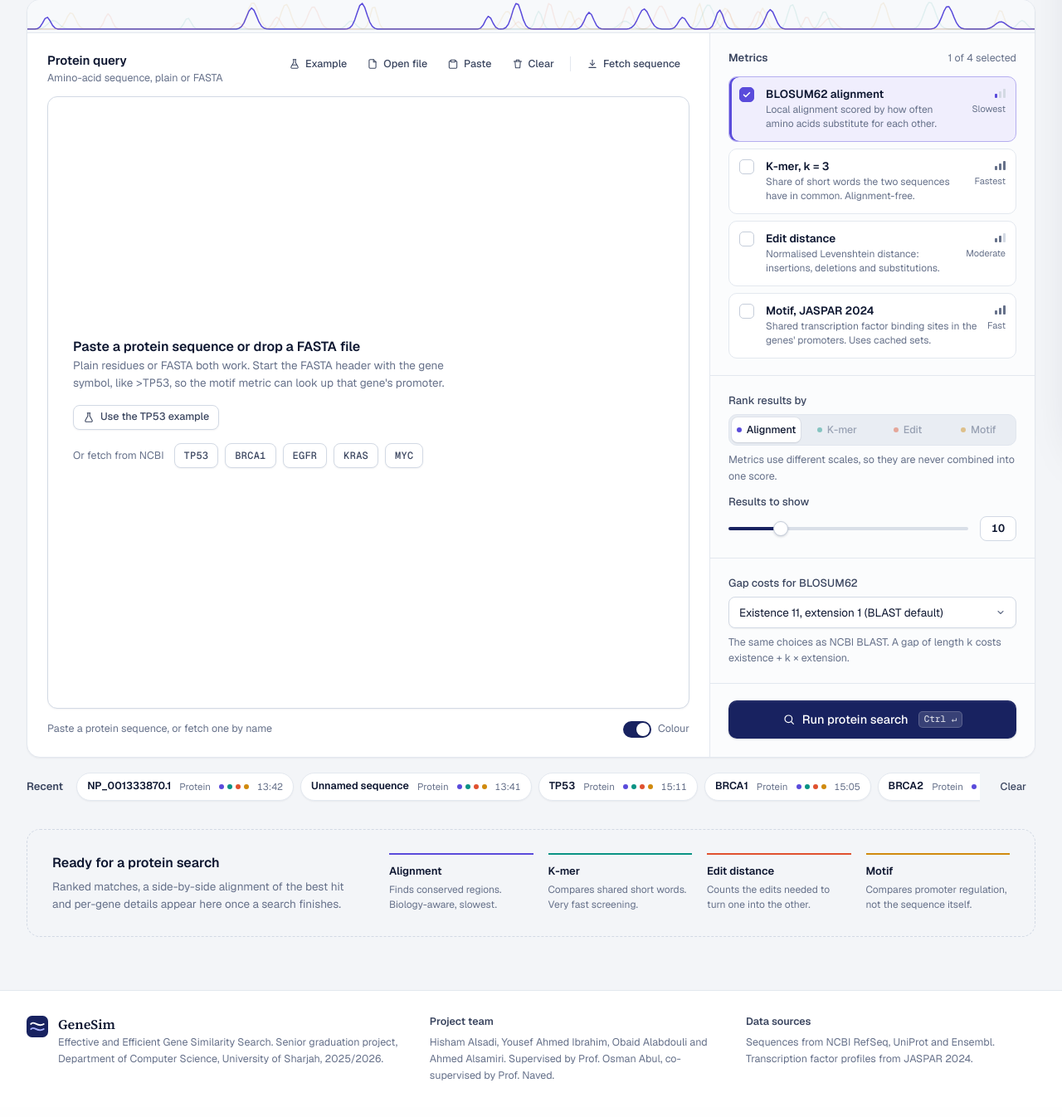
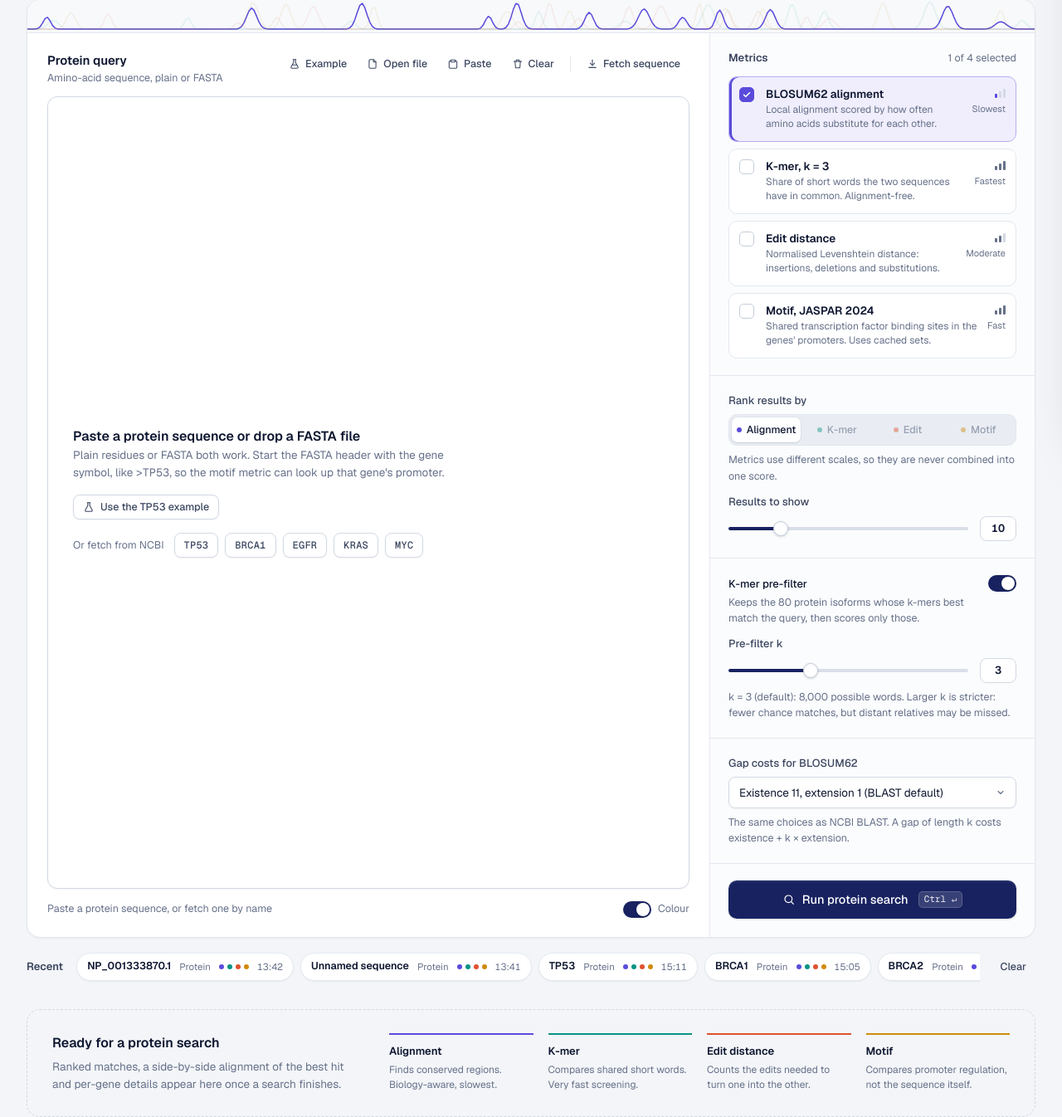
Before and after one commit to Hisham24006/gene-similarity-graduation-project, a Flask app: page /search in a window 1280 px wide. Shown: the part 271-1617 px from the top of the page at 83% size. Before the commit the page ends 1573 px from the top, so only its background shows below. Run offline with Flask 3, Linux system fonts and the light colour scheme.

Commit message:
Let users toggle the k-mer pre-filter and choose its k
The Search page gets a pre-filter switch and a k slider, kept separately
for the Protein (k 2-5, default 3) and Nucleotide (k 4-8, default 8) tabs.
With the filter off, every sequence in the database is scored.

/api/search accepts `prefilter` and `filter_k`, rejects k outside the
allowed range, and reports the filter settings and the number of
sequences scored. Protein queries shorter than k now skip the filter
instead of returning no candidates.

```diff
--- a/similarity/kmer_index.py
+++ b/similarity/kmer_index.py
@@ -127,6 +127,10 @@ def get_candidate_sequences(query_sequence, all_sequences, k=3, top_n=20, index=
     by Jaccard similarity (see find_candidates).
     """
     if index is None:
+        if not get_kmers(query_sequence, k):
+            # Query shorter than k: it has no k-mers, so the filter cannot
+            # rank. Score everything, as get_dna_candidates does.
+            return list(all_sequences)
         index, sizes, sequence_lookup = get_search_index(all_sequences, k)
         candidates = find_candidates(query_sequence, index, k, top_n, sizes)
         return [
--- a/webapp/app.py
+++ b/webapp/app.py
@@ -31,7 +31,10 @@ from config import (
     KMER_K,
     KMER_K_DNA,
     PROTEIN_CANDIDATES,
+    PROTEIN_FILTER_K,
+    PROTEIN_FILTER_K_RANGE,
     DNA_FILTER_K,
+    DNA_FILTER_K_RANGE,
     DNA_CANDIDATES,
     VALID_AA,
     VALID_DNA,
@@ -98,7 +101,7 @@ def warm_up_index():
         protein_rows = db.get_all_sequences_with_isoform('protein')
         dna_rows = db.get_all_sequences_with_isoform('dna')
         db.close()
-        get_search_index(protein_rows, KMER_K)
+        get_search_index(protein_rows, PROTEIN_FILTER_K)
         get_dna_index(mrna_rows(dna_rows), DNA_FILTER_K)
         print("K-mer indexes ready.")
     except Exception as e:
@@ -201,7 +204,10 @@ def index():
         kmer_k=KMER_K,
         kmer_k_dna=KMER_K_DNA,
         protein_candidates=PROTEIN_CANDIDATES,
+        protein_filter_k=PROTEIN_FILTER_K,
+        protein_filter_k_range=PROTEIN_FILTER_K_RANGE,
         dna_filter_k=DNA_FILTER_K,
+        dna_filter_k_range=DNA_FILTER_K_RANGE,
         dna_candidates=DNA_CANDIDATES
     )
 
@@ -355,6 +361,12 @@ def api_search():
         return jsonify({'error': f'Unsupported gap costs {gap_cost[0]}/{gap_cost[1]}.'}), 400
     protein_aligner = get_protein_aligner(*gap_cost)
 
+    # K-mer pre-filter: on by default. Its k is checked once the sequence
+    # type is known, because the protein and nucleotide indexes allow
+    # different ranges.
+    use_prefilter = bool(data.get('prefilter', True))
+    filter_k_raw = data.get('filter_k')
+
     # ── Get query sequence ──
     if input_type == 'gene_name':
         gene_name = data.get('gene_name', '').upper().strip()
@@ -426,20 +438,37 @@ def api_search():
         return jsonify({'error': f'No {actual_mode} sequences found in database.'}), 400
 
     # Stage 1: a k-mer filter keeps the candidates most similar to the query
-    # (Jaccard of their k-mer sets); only these are scored in stage 2. Both
-    # indexes are built once and reused (see kmer_index.py).
+    # (Jaccard of their k-mer sets); only these are scored in stage 2. Each
+    # index is built once per k and reused (see kmer_index.py). With the
+    # filter off, every sequence is scored: exhaustive, but much slower.
     if actual_mode == 'protein':
+        default_k, (k_min, k_max) = PROTEIN_FILTER_K, PROTEIN_FILTER_K_RANGE
+    else:
+        default_k, (k_min, k_max) = DNA_FILTER_K, DNA_FILTER_K_RANGE
+    try:
+        filter_k = default_k if filter_k_raw in (None, '') else int(filter_k_raw)
+    except (TypeError, ValueError):
+        return jsonify({'error': 'The pre-filter k must be a whole number.'}), 400
+    if use_prefilter and not k_min <= filter_k <= k_max:
+        return jsonify({'error': (
+            f'The {"protein" if actual_mode == "protein" else "nucleotide"} '
+            f'pre-filter k must be between {k_min} and {k_max}.'
+        )}), 400
+
+    if not use_prefilter:
+        candidate_seqs = list(all_seqs)
+    elif actual_mode == 'protein':
         candidate_seqs = get_candidate_sequences(
             query_seq,
             all_seqs,
-            k=KMER_K,
+            k=filter_k,
             top_n=PROTEIN_CANDIDATES
         )
     else:
         candidate_seqs = get_dna_candidates(
             query_seq,
             all_seqs,
-            k=DNA_FILTER_K,
+            k=filter_k,
             top_n=DNA_CANDIDATES
         )
 
@@ -535,6 +564,11 @@ def api_search():
         'gap_costs':      list(gap_cost) if actual_mode == 'protein' else None,
         'kmer_k':         kmer_k,
         'total_compared': len(all_seqs),
+        'prefilter': {
+            'enabled': use_prefilter,
+            'k': filter_k if use_prefilter else None,
+            'scored': len(candidate_seqs),
+        },
         'include_genomic': include_genomic if actual_mode == 'dna' else None,
         'results':        results[:top_n],
         'alignment':      alignment_text,
--- a/webapp/templates/search.html
+++ b/webapp/templates/search.html
@@ -581,6 +581,29 @@ tbody tr:hover td.chev { color: var(--ink-2); }
         </div>
       </div>
 
+      <!-- K-mer pre-filter (both tabs; each tab keeps its own settings) -->
+      <div class="cfg-section" id="prefilter-options">
+        <label class="switch-row" for="prefilter-toggle">
+          <span>
+            <span class="t">K-mer pre-filter</span>
+            <span class="hint" id="prefilter-hint" style="display:block; margin-top:2px;">Keeps the {{ protein_candidates }} sequences whose k-mers best match the query, then scores only those.</span>
+          </span>
+          <span class="switch"><input type="checkbox" id="prefilter-toggle" checked><span></span></span>
+        </label>
+        <div class="field" id="prefilter-k-field">
+          <label class="field-label" for="prefilter-k">Pre-filter k</label>
+          <div class="slider-row">
+            <input type="range" class="range" id="prefilter-k" min="{{ protein_filter_k_range[0] }}" max="{{ protein_filter_k_range[1] }}" value="{{ protein_filter_k }}" step="1" aria-describedby="prefilter-k-hint">
+            <output class="slider-val" id="prefilter-k-val" for="prefilter-k">{{ protein_filter_k }}</output>
+          </div>
+          <span class="hint" id="prefilter-k-hint">Larger k is stricter: fewer chance matches, but distant relatives may be missed.</span>
+        </div>
+        <div id="prefilter-warning" class="notice notice-warn hidden">
+          <svg viewBox="0 0 24 24"><path d="M12 9v4"/><path d="M12 17h.01"/><path d="M10.3 3.9 1.8 18a2 2 0 0 0 1.7 3h17a2 2 0 0 0 1.7-3L13.7 3.9a2 2 0 0 0-3.4 0Z"/></svg>
+          <div id="prefilter-warning-text">Every sequence in the database will be scored. This finds matches the filter might drop, but alignment and edit distance can take many minutes.</div>
+        </div>
+      </div>
+
       <!-- Protein-only options -->
       <div class="cfg-section" id="protein-options">
         <div class="field">
@@ -767,7 +790,8 @@ tbody tr:hover td.chev { color: var(--ink-2); }
 const MODES = {
   protein: {
     name: 'Protein', alignLabel: 'BLOSUM62 alignment', alignShort: 'BLOSUM62', rankAlign: 'Alignment',
-    kmerK: {{ kmer_k }}, unit: 'aa', filterK: {{ kmer_k }}, candidates: {{ protein_candidates }},
+    kmerK: {{ kmer_k }}, unit: 'aa', filterK: {{ protein_filter_k }}, candidates: {{ protein_candidates }},
+    filterKMin: {{ protein_filter_k_range[0] }}, filterKMax: {{ protein_filter_k_range[1] }}, alphabet: 20, pool: 'protein isoforms',
     inputLabel: 'Amino-acid sequence, plain or FASTA',
     alignDesc: 'Local alignment scored by how often amino acids substitute for each other.',
     alignSpeed: 'Slowest', editSpeed: 'Moderate', editSpeedV: 2,
@@ -775,10 +799,16 @@ const MODES = {
   dna: {
     name: 'Nucleotide', alignLabel: 'DNA alignment', alignShort: 'DNA alignment', rankAlign: 'Alignment',
     kmerK: {{ kmer_k_dna }}, unit: 'bp', filterK: {{ dna_filter_k }}, candidates: {{ dna_candidates }},
+    filterKMin: {{ dna_filter_k_range[0] }}, filterKMax: {{ dna_filter_k_range[1] }}, alphabet: 4, pool: 'mRNAs',
     inputLabel: 'Nucleotide sequence (A, C, G, T, N), plain or FASTA',
     alignDesc: 'Local alignment: match +2, mismatch −3, gap open −5, gap extend −2.',
     alignSpeed: 'Slowest', editSpeed: 'Very slow', editSpeedV: 1,
   },
+};
+// K-mer pre-filter settings, kept separately for each tab
+const prefilter = {
+  protein: { on: true, k: MODES.protein.filterK },
+  dna:     { on: true, k: MODES.dna.filterK },
 };
 // Standard amino acids, U (selenocysteine), ambiguity codes X/B/Z, and an
 // optional trailing '*' (stop). Must match VALID_AA in similarity/config.py.
@@ -878,6 +908,7 @@ function switchMode(mode) {
   $('label-kmer').textContent      = `K-mer, k = ${cfg.kmerK}`;
   $('speed-edit').textContent      = cfg.editSpeed;
   $('speed-edit-bars').dataset.v   = cfg.editSpeedV;
+  loadPrefilter(mode);
   $('protein-options').classList.toggle('hidden', mode !== 'protein');
   $('dna-options').classList.toggle('hidden', mode !== 'dna');
   $('search-btn-label').textContent = `Run ${cfg.name.toLowerCase()} search`;
@@ -1242,14 +1273,14 @@ async function loadById(id, mode, { quietErrors = false } = {}) {
 /* ---------------------------------------------------------------------------
    Run a search (request body identical to the original)
    --------------------------------------------------------------------------- */
-function pipelineSteps(mode, metrics, label, includeGenomic) {
+function pipelineSteps(mode, metrics, label, includeGenomic, filter) {
   const steps = [];
   const cfg = MODES[mode];
-  if (mode === 'protein') {
-    steps.push({ label: 'Pre-filter candidates', detail: `${cfg.filterK}-mer index keeps the ${cfg.candidates} closest protein isoforms`, color: 'var(--ink-4)' });
+  const pool = mode === 'dna' && includeGenomic ? 'mRNAs and genomic gene sequences' : cfg.pool;
+  if (filter.on) {
+    steps.push({ label: 'Pre-filter candidates', detail: `${filter.k}-mer index keeps the ${cfg.candidates} closest ${pool}`, color: 'var(--ink-4)' });
   } else {
-    const pool = includeGenomic ? 'mRNAs and genomic gene sequences' : 'mRNAs';
-    steps.push({ label: 'Pre-filter candidates', detail: `${cfg.filterK}-mer index keeps the ${cfg.candidates} closest ${pool}`, color: 'var(--ink-4)' });
+    steps.push({ label: 'No pre-filter', detail: `Scores every one of the ${pool}`, color: 'var(--ink-4)' });
   }
   if (metrics.includes('blosum')) steps.push({ label: mode === 'dna' ? 'DNA local alignment' : 'BLOSUM62 local alignment', detail: 'Runs in parallel across CPU cores', color: METRIC_HEX.blosum });
   if (metrics.includes('kmer'))   steps.push({ label: `K-mer similarity, k = ${MODES[mode].kmerK}`, detail: 'Jaccard index of shared words', color: METRIC_HEX.kmer });
@@ -1274,7 +1305,9 @@ async function runSearch() {
   }
 
   const sortBy = getRankBy();
-  const body = { input_type: 'sequence', seq_mode: mode, sequence: seq, metrics, top_n: topN, sort_by: sortBy };
+  const filter = { ...prefilter[mode] };
+  const body = { input_type: 'sequence', seq_mode: mode, sequence: seq, metrics, top_n: topN, sort_by: sortBy,
+                 prefilter: filter.on, filter_k: filter.k };
   if (mode === 'protein') {
     const [gapExistence, gapExtension] = $('gap-costs').value.split(',').map(Number);
     body.gap_existence = gapExistence;
@@ -1289,12 +1322,13 @@ async function runSearch() {
   searchAbort = controller;
   const hints = [{ after: 12000, text: 'Alignment-based metrics take longer on long sequences.' }];
   if (mode === 'dna') hints.push({ after: 25000, text: 'Long nucleotide queries take longer, and edit distance on mRNAs can take several minutes.' });
+  if (!filter.on) hints.push({ after: 30000, text: 'The k-mer pre-filter is off, so every sequence in the database is being scored.' });
 
   GS.showDNA(
     `Running ${MODES[mode].name.toLowerCase()} similarity search`,
     `${label || 'Unnamed query'}, ${parsedLen.toLocaleString('en-US')} ${MODES[mode].unit}, ranked by ${rankName(effectiveRank(metrics, sortBy))}`,
     {
-      steps: pipelineSteps(mode, metrics, label, body.include_genomic),
+      steps: pipelineSteps(mode, metrics, label, body.include_genomic, filter),
       hints,
       onCancel: () => controller.abort()
     }
@@ -1432,6 +1466,11 @@ function renderResults(data, metrics, elapsed) {
     ['Search type', cfg.name],
   ];
   if (data.gap_costs && metrics.includes('blosum')) facts.push(['Gap costs', `${data.gap_costs[0]} / ${data.gap_costs[1]}`]);
+  if (data.prefilter) {
+    facts.push(['Pre-filter', data.prefilter.enabled
+      ? `k = ${data.prefilter.k}<small>${data.prefilter.scored.toLocaleString('en-US')} scored</small>`
+      : 'Off']);
+  }
   if (metrics.includes('kmer')) facts.push(['K-mer size', `k = ${data.kmer_k}`]);
   if (elapsed !== undefined && elapsed !== null) facts.push(['Search time', `${elapsed < 10 ? elapsed.toFixed(1) : Math.round(elapsed)}<small>s</small>`]);
   $('result-stats').innerHTML = facts.map(([k, v]) => `<div class="fact"><div class="k">${esc(k)}</div><div class="v">${v}</div></div>`).join('');
@@ -1918,6 +1957,38 @@ function updateSlider() {
   $('top-n-val').textContent = r.value;
 }
 
+function paintRange(r) {
+  const pct = ((r.value - r.min) / (r.max - r.min)) * 100;
+  r.style.setProperty('--pct', pct + '%');
+}
+
+// Show a tab's pre-filter settings in the controls
+function loadPrefilter(mode) {
+  const cfg = MODES[mode], st = prefilter[mode], r = $('prefilter-k');
+  $('prefilter-toggle').checked = st.on;
+  r.min = cfg.filterKMin;
+  r.max = cfg.filterKMax;
+  r.value = st.k;
+  updatePrefilterUI();
+}
+
+function updatePrefilterUI() {
+  const mode = currentMode, cfg = MODES[mode], st = prefilter[mode], r = $('prefilter-k');
+  st.on = $('prefilter-toggle').checked;
+  st.k = parseInt(r.value, 10);
+  paintRange(r);
+  $('prefilter-k-val').textContent = st.k;
+  $('prefilter-k-field').classList.toggle('hidden', !st.on);
+  $('prefilter-warning').classList.toggle('hidden', st.on);
+  $('prefilter-hint').textContent = st.on
+    ? `Keeps the ${cfg.candidates} ${cfg.pool} whose k-mers best match the query, then scores only those.`
+    : `Off: every one of the ${cfg.pool} is scored.`;
+  const words = Math.pow(cfg.alphabet, st.k).toLocaleString('en-US');
+  const isDefault = st.k === cfg.filterK ? ' (default)' : '';
+  $('prefilter-k-hint').textContent =
+    `k = ${st.k}${isDefault}: ${words} possible words. Larger k is stricter: fewer chance matches, but distant relatives may be missed.`;
+}
+
 (function wire() {
   const ta = $('gene-seq'), editor = $('editor');
   ta.addEventListener('input', onSeqInput);
@@ -1937,6 +2008,8 @@ function updateSlider() {
   for (const m of METRIC_ORDER) $(`metric-${m}`).addEventListener('change', updateWarnings);
   document.querySelectorAll('input[name="rank-by"]').forEach(r => r.addEventListener('change', updateWarnings));
   $('top-n').addEventListener('input', updateSlider);
+  $('prefilter-toggle').addEventListener('change', updatePrefilterUI);
+  $('prefilter-k').addEventListener('input', updatePrefilterUI);
   $('results-search').addEventListener('input', filterResults);
 
   $('run-kbd').textContent = isMac ? '⌘ ↵' : 'Ctrl ↵';
```
Also changed, not shown: similarity/config.py (+7 -0 lines), README.md.
